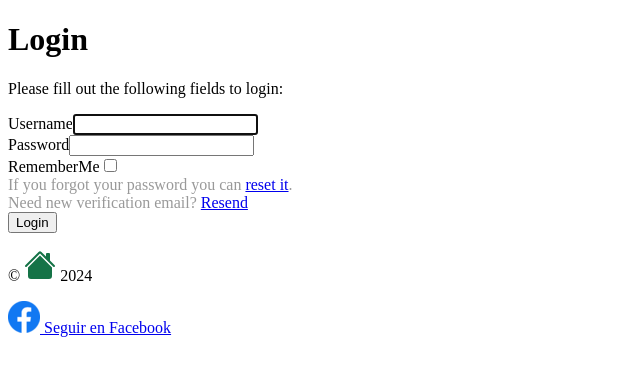
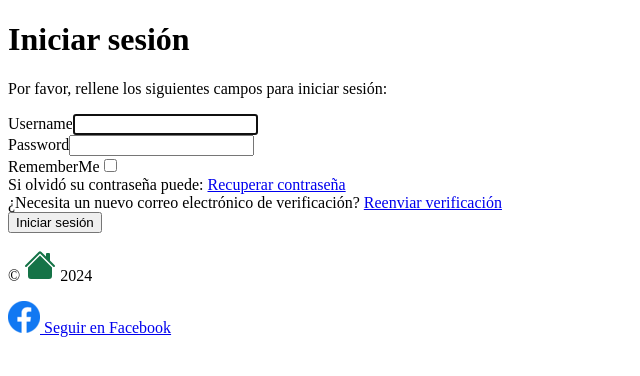
Before and after one commit to EdgarDev2/HortaWatch, a Yii app: template frontend/views/site/login.php in a window 1280 px wide. Shown: the part 26-402 px from the top of the page, without its empty margins (0-640 px from the left). Run offline with PHP 8.4 and a stand-in for Yii, Linux system fonts and the light colour scheme; the template is opened without the code that fills it, so the values that code supplies are empty; form fields are guessed from the names that the template uses; some libraries are stand-ins or nearby versions.

Commit message:
Ajustes en login

```diff
--- a/frontend/controllers/SiteController.php
+++ b/frontend/controllers/SiteController.php
@@ -210,7 +210,7 @@ class SiteController extends Controller
     {
         $model = new SignupForm();
         if ($model->load(Yii::$app->request->post()) && $model->signup()) {
-            Yii::$app->session->setFlash('success', 'Thank you for registration. Please check your inbox for verification email.');
+            Yii::$app->session->setFlash('success', 'Gracias por registrarse. Por favor, revise su bandeja de entrada para ver si recibió un correo electrónico de verificación.');
             return $this->goHome();
         }
 
--- a/frontend/views/site/login.php
+++ b/frontend/views/site/login.php
@@ -7,35 +7,32 @@
 use yii\bootstrap5\Html;
 use yii\bootstrap5\ActiveForm;
 
-$this->title = 'Login';
-$this->params['breadcrumbs'][] = $this->title;
+$this->title = 'Iniciar sesión';
+//$this->params['breadcrumbs'][] = $this->title;
 ?>
 <div class="site-login">
-    <h1><?= Html::encode($this->title) ?></h1>
+    <h1 class="display-5"><?= Html::encode($this->title) ?></h1>
 
-    <p>Please fill out the following fields to login:</p>
+    <p class="text-muted">Por favor, rellene los siguientes campos para iniciar sesión:</p>
 
     <div class="row">
-        <div class="col-lg-5">
+        <div class="col-md-6 d-flex flex-column justify-content-center p-3">
             <?php $form = ActiveForm::begin(['id' => 'login-form']); ?>
+            <?= $form->field($model, 'username')->textInput(['autofocus' => true]) ?>
+            <?= $form->field($model, 'password')->passwordInput() ?>
+            <?= $form->field($model, 'rememberMe')->checkbox() ?>
 
-                <?= $form->field($model, 'username')->textInput(['autofocus' => true]) ?>
+            <div class="my-1 mx-0 mt-4 text-muted">
+                Si olvidó su contraseña puede:
+                <?= Html::a('Recuperar contraseña', ['site/request-password-reset'], ['class' => 'btn btn-outline-warning border-0']) ?>
+                <div class="mt4-"></div>
+                ¿Necesita un nuevo correo electrónico de verificación?
+                <?= Html::a(' Reenviar verificación', ['site/resend-verification-email'], ['class' => 'btn btn-outline-primary border-0']) ?>
+                <div class="form-group mt-4">
+                    <?= Html::submitButton('Iniciar sesión', ['class' => 'btn btn-primary', 'name' => 'login-button']) ?>
+                </div>
+                <?php ActiveForm::end(); ?>
+            </div>
 
-                <?= $form->field($model, 'password')->passwordInput() ?>
-
-                <?= $form->field($model, 'rememberMe')->checkbox() ?>
-
-                <div class="my-1 mx-0" style="color:#999;">
-                    If you forgot your password you can <?= Html::a('reset it', ['site/request-password-reset']) ?>.
-                    <br>
-                    Need new verification email? <?= Html::a('Resend', ['site/resend-verification-email']) ?>
-                </div>
-
-                <div class="form-group">
-                    <?= Html::submitButton('Login', ['class' => 'btn btn-primary', 'name' => 'login-button']) ?>
-                </div>
-
-            <?php ActiveForm::end(); ?>
         </div>
     </div>
-</div>
```
